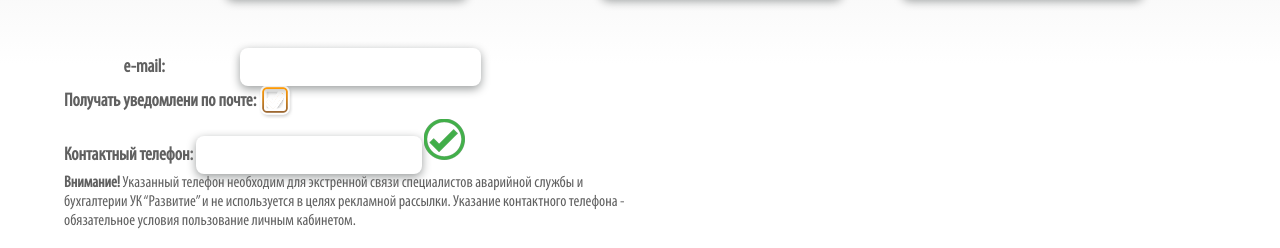
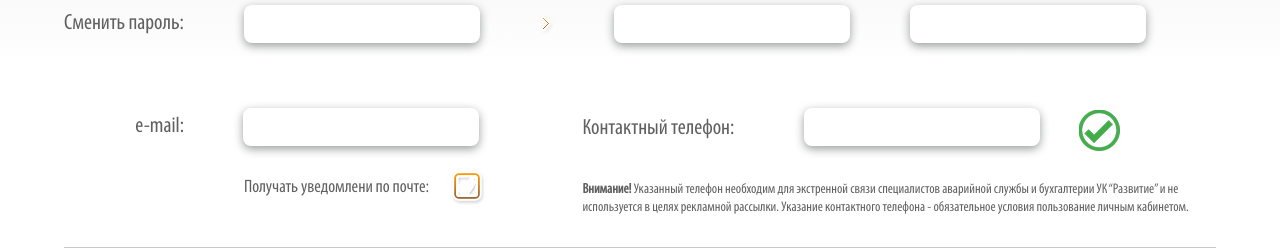
Before and after one commit to kiantua/razvitie, a plain HTML site: page privateSettings.html in a window 1280 px wide. Shown: the part 348-596 px from the top of the page. Drawn offline with nearby package versions, Linux system fonts and the light colour scheme.

Commit message:
PC setttings full

```diff
--- a/css/privateSettings.css
+++ b/css/privateSettings.css
@@ -1,5 +1,5 @@
 .form {
-    margin: 48px 12.6% 0;
+    margin: 0 12.6% 0;
     position: relative;
 }
 
@@ -22,13 +22,19 @@
 }
 
 
-.change-password h3,
-.contacts-change h3{
+.change-password h3{
     display: inline;
+    font-weight: normal;
+    font-size: 22px;
 }
 
 .input-item {
     display: inline-block;
+}
+.inputs {
+    margin-top: 40px;
+    border-bottom: 2px solid #c9c9c9;
+    padding-bottom: 30px;
 }
 
 .inputs label {
@@ -40,6 +46,7 @@
 .input-item input[type="text"],
 .input-item input[type="email"]
 {
+    margin-top: 5px;
     font-size: 14px;
     /*min-width: 231px;*/
     width: 295px;
@@ -67,7 +74,7 @@
 
 .rules-wrapper h1 {
     text-align: center;
-    margin-bottom: 20px;
+    margin-bottom: 10px;
     text-transform: uppercase;
     font-weight: normal;
     font-size: 32px;
@@ -115,54 +122,76 @@
 }
 
 .change-password {
-    margin-bottom: 50px;
+    margin-bottom: 60px;
 }
 
 .contacts-change {
+    position: relative;
 }
 
 .contacts-change h3 {
     display: inline-block;
+    font-weight: normal;
+    font-size: 22px;
+}
+
+.user-email {
+    position: absolute;
+    top: 0;
+    width: 40%;
+    box-sizing: border-box;
+    display: inline-block;
+}
+
+
+.user-email h3:first-child {
+    width: 120px;
     text-align: right;
 }
 
-.contacts-change .input-item  {
-    margin-left: 12.5%;
-}
-
-.user-email h3:first-child {
-    width: 101px;
-}
-
-..user-email {
-    width: 40%;
-}
-
-.user-email,
-.user-phone{
-    display: inline-block;
+#e-mail {
+    margin-left: 14%;
 }
 
 .center {
-    text-align: center;
+    display: inline-block;
+    margin-top: 30px;
+    margin-left: calc(120px + 13%);
 }
 
 
 .user-phone {
-    width: 50%;
+    padding-top: 5px;
+    margin-left: 45%;
+    width: 55%;
+    box-sizing: border-box;
+    display: inline-block;
 }
 
+.user-phone p{
+    margin-top: 40px;
+}
+
+.user-phone p {
+    margin-top: 30px;
+    font-size: 14px;
+}
+
+.user-phone img {
+    vertical-align: middle;
+    margin-left: 70px;
+}
 
 .user-phone input[type="tel"]
 {
-    font-size: 14px;
-    /*min-width: 231px;*/
-    width: 280px;
+    font-size: 22px;
+    margin-left: 15%;
+    width: 235px;
     border: none;
     height: 28px;
     border-radius: 8px;
     padding: 5px;
-    padding-left: 15px;
+    padding-left: 60px;
     box-shadow: 0 3px 10px  #9a9d9d;
     outline: none;
 }
@@ -175,7 +204,7 @@ input[type="checkbox"] + label {
     display:inline-block;
     width: 34px;
     height: 34px;
-    margin:-1px 4px 0 0;
+    margin:-1px 4px 0 20px;
     vertical-align:middle;
     background:url("../img/privateSettings/Checkbox off.png") left top no-repeat;
     cursor:pointer;
@@ -187,6 +216,11 @@ input[type="checkbox"]:checked + label {
 
 
 
+.rules {
+    font-size: 14px;
+}
+
+
 @media screen and (max-width: 1400px) {
     .form {
         margin: 48px 5% 0;
@@ -194,11 +228,19 @@ input[type="checkbox"]:checked + label {
 
     .input-item input[type="text"],
     .input-item input[type="email"]{
-        width: 231px;
+        width: 226px;
     }
 
     .user-phone input[type="tel"] {
-        width: 206px;
+        width: 171px;
+    }
+
+    .user-email .center {
+        font-size: 18px;
+    }
+
+    .user-phone img {
+        margin-left: 40px;
     }
 
 }
@@ -210,12 +252,21 @@ input[type="checkbox"]:checked + label {
 
     .input-item input[type="text"],
     .input-item input[type="email"]{
-        width: 263px;
+        width: 246px;
     }
 
     .user-phone input[type="tel"] {
-        width: 248px;
+        width: 195px;
+    }
+
+    .user-email .center {
+        font-size: 18px;
+    }
+
+    .user-phone img {
+        margin-left: 40px;
     }
 
 
+
 }
--- a/privateSettings.html
+++ b/privateSettings.html
@@ -61,6 +61,7 @@
                             <input type="text" id="repeat_new_password">
                         </div>
                     </div>
+
                     <div class="contacts-change">
                         <div class="user-email">
                             <h3>e-mail:</h3>
@@ -72,9 +73,13 @@
                             <label for="checkbox"></label>
                         </div>
                         <div class="user-phone">
-                            <h3>Контактный телефон:</h3>
-                            <input type="tel" id="tel" name="tel" placeholder="">
-                            <img src="img/privateSettings/accepted.png" alt="">
+                            <div class="change-phone">
+                                <h3>Контактный телефон:</h3>
+                                <div class="input-item">
+                                    <input type="tel" id="tel" name="tel" placeholder="">
+                                </div>
+                                <img src="img/privateSettings/accepted.png" alt="">
+                            </div>
                             <p><b>Внимание!</b> Указанный телефон необходим для экстренной связи специалистов аварийной
                                 службы и бухгалтерии УК “Развитие”
                                 и не используется в целях рекламной рассылки. Указание контактного телефона -
```
